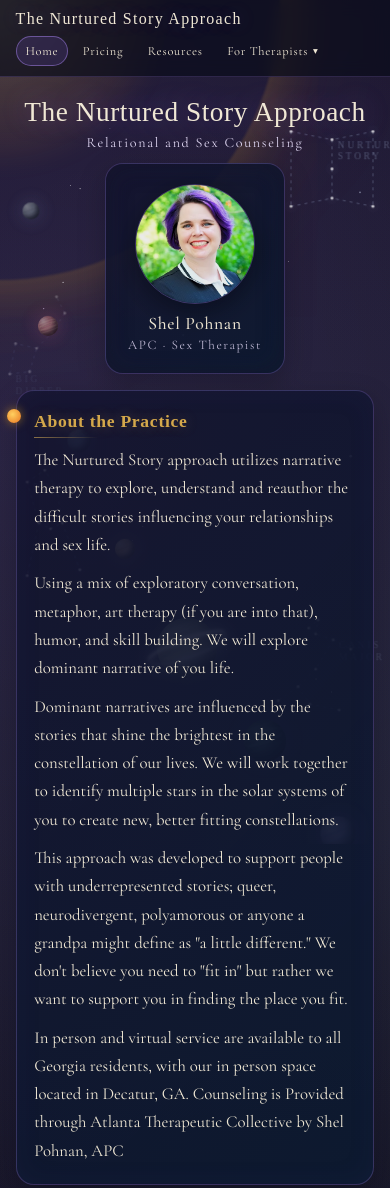
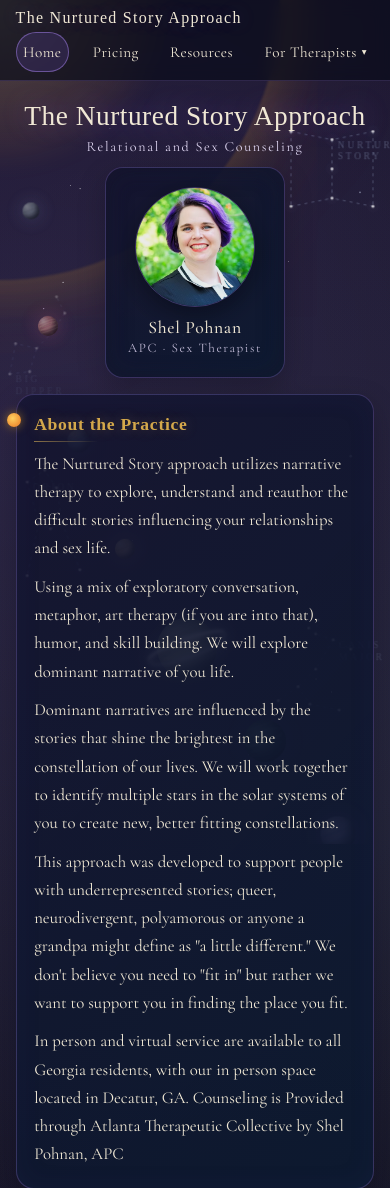
Before and after one commit to 1-Archit-1/NurturedStory, a Django app: page / in a window 390 px wide. Shown: the top 1188 px of the page. Run offline with Django 5.2, Linux system fonts and the light colour scheme; data comes from the database, SQL or seed files in the repository; some libraries are stand-ins or nearby versions; some web fonts are replaced.

Commit message:
Mobile header: larger full-width tabs, hide on scroll; Resources cards start collapsed
- Mobile tabs: 0.95rem text, 40px tall, spread across the full width (one row
  on 360px+ phones, wraps instead of overflowing on 320px)
- Fix the mobile `.main-nav a` rule also shrinking the dropdown menu links;
  dropdown items now get full-size rows
- Mobile header slides out while scrolling down and back on scroll up; stays
  visible near the top, while the dropdown is open, or when the nav has focus
- Resources: all accordion cards start collapsed

```diff
--- a/static/css/site.css
+++ b/static/css/site.css
@@ -362,6 +362,10 @@ textarea { min-height: 140px; resize: vertical; }
   background: rgba(8, 12, 25, 0.66);
   border-bottom: 1px solid rgba(180, 140, 255, 0.18);
 }
+
+/* Mobile: slid out of view while scrolling down, back on scroll up (base.html JS).
+   The transition lives in the .site-header rule near the end of the file. */
+.site-header.is-tucked { transform: translateY(-100%); }
 
 .nav-wrap {
   display: flex;
@@ -1556,12 +1560,26 @@ textarea { min-height: 140px; resize: vertical; }
 
   /* --- Nav --- */
 
-  .nav-wrap { padding: 0.65rem 0; gap: 0.5rem; }
+  .nav-wrap { padding: 0.55rem 0 0.45rem; gap: 0.35rem; }
   .brand-title { font-size: 1rem; }
-  .main-nav { gap: 0.3rem; }
-  .main-nav a { font-size: 0.78rem; padding: 0.35rem 0.55rem; letter-spacing: 0.06em; }
-  .nav-dropdown-trigger { font-size: 0.78rem; padding: 0.35rem 0.55rem; letter-spacing: 0.06em; }
-  .nav-dropdown-menu { right: 0; left: auto; min-width: 220px; }
+
+  /* Tabs spread across the full width so each one gets a wide, ~40px-tall target */
+  /* Fits one row down to ~350px viewports; wraps instead of overflowing below that */
+  .main-nav { width: 100%; justify-content: space-between; gap: 0.2rem; }
+  .main-nav > a,
+  .nav-dropdown-trigger {
+    display: inline-flex;
+    align-items: center;
+    min-height: 40px;
+    padding: 0.4rem 0.4rem;
+    font-size: 0.95rem;
+    letter-spacing: 0.03em;
+    white-space: nowrap;
+  }
+
+  /* Dropdown items: full-size rows (the old `.main-nav a` rule shrank these too) */
+  .nav-dropdown-menu { right: 0; left: auto; min-width: 220px; max-width: 92vw; }
+  .nav-dropdown-menu a { padding: 0.7rem 1rem; font-size: 0.95rem; letter-spacing: 0.03em; }
 
   /* --- Licensure --- */
   .licensure-layout { grid-template-columns: 1fr; }
@@ -1876,7 +1894,7 @@ textarea { min-height: 140px; resize: vertical; }
 /* Smooth crossfade when switching to .low-perf mode.
    Transitions are added only for properties that change — hover transitions
    on individual elements are left untouched (they're in their own rules). */
-.site-header       { transition: backdrop-filter 400ms ease, background 400ms ease; }
+.site-header       { transition: backdrop-filter 400ms ease, background 400ms ease, transform 220ms ease; }
 .cosmic-sun-arc    { transition: opacity 400ms ease; }
 .cosmic-scene      { transition: opacity 400ms ease; }
 /* Planets and constellations already have shorter hover transitions —
--- a/templates/base.html
+++ b/templates/base.html
@@ -101,6 +101,36 @@
         document.addEventListener("keydown", (e) => { if (e.key === "Escape") close(); });
       })();
 
+      // Mobile: tuck the header away while scrolling down, bring it back on scroll up
+      (() => {
+        const header = document.querySelector(".site-header");
+        if (!header) return;
+        const mobile = window.matchMedia("(max-width: 860px)");
+        const THRESHOLD = 8; // px of movement before reacting, ignores jitter
+        let lastY = window.scrollY;
+        let ticking = false;
+
+        const update = () => {
+          ticking = false;
+          const y = window.scrollY;
+          const delta = y - lastY;
+          if (Math.abs(delta) < THRESHOLD) return;
+          lastY = y;
+
+          // Stay visible on desktop, near the top, or while the user is using the nav
+          const keep = !mobile.matches
+            || y < header.offsetHeight
+            || header.contains(document.activeElement)
+            || header.querySelector(".nav-dropdown.is-open");
+          header.classList.toggle("is-tucked", !keep && delta > 0);
+        };
+
+        window.addEventListener("scroll", () => {
+          if (!ticking) { ticking = true; requestAnimationFrame(update); }
+        }, { passive: true });
+        mobile.addEventListener("change", () => header.classList.remove("is-tucked"));
+      })();
+
       // Hide the floating Book button whenever the footer is visible
       (() => {
         const fab = document.getElementById("book-fab");
--- a/templates/pages/resources.html
+++ b/templates/pages/resources.html
@@ -24,7 +24,7 @@
         class="resource-card-header"
         role="button"
         tabindex="0"
-        aria-expanded="{% if forloop.first %}true{% else %}false{% endif %}"
+        aria-expanded="false"
         aria-controls="resource-body-{{ forloop.counter0 }}"
       >
         <div class="resource-emoji">{{ resource.emoji }}</div>
@@ -35,7 +35,7 @@
         <span class="accordion-toggle-icon" aria-hidden="true">▾</span>
       </div>
 
-      <div class="resource-accordion-body{% if forloop.first %} is-expanded{% endif %}" id="resource-body-{{ forloop.counter0 }}">
+      <div class="resource-accordion-body" id="resource-body-{{ forloop.counter0 }}">
         <div class="resource-accordion-inner">
           {% if resource.links %}
             <ul class="resource-link-list">
```
